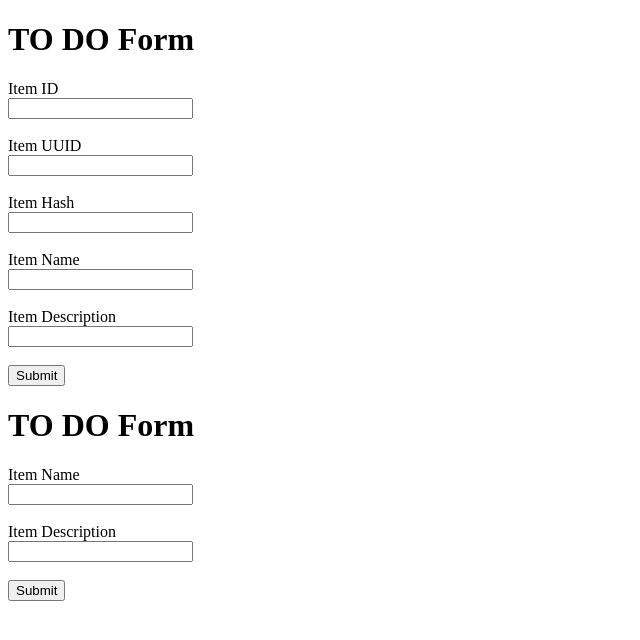
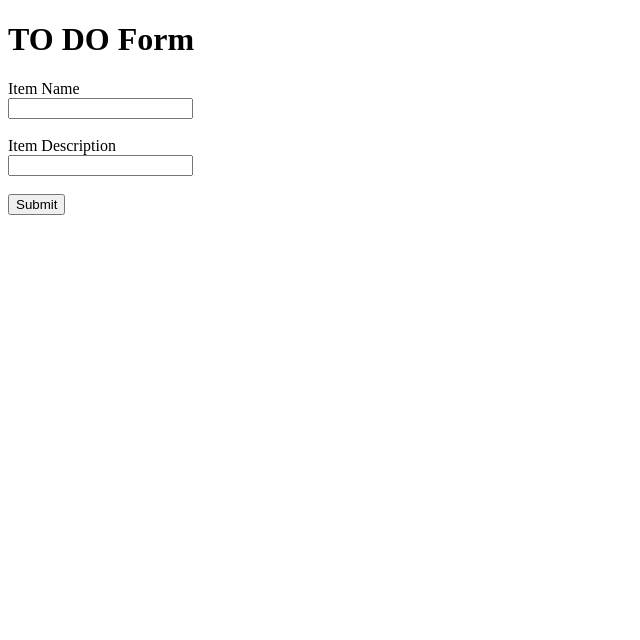
Before and after one commit to deeps-19/GithubAssignment1, a Flask app: page / in a window 1280 px wide. Shown: the top 640 px of the page, without its empty margins (0-640 px from the left). Run offline with Flask 3, Linux system fonts and the light colour scheme.

```diff
--- a/Frontend/templates/index.html
+++ b/Frontend/templates/index.html
@@ -12,15 +12,6 @@
 
 <form action="/submit" method="POST">
 
-<label>Item ID
-</label><br>
-<input type="text" name="itemId" required><br><br>
-<label>Item UUID
-</label><br>
-<input type="text" name="itemUuid" required><br><br>
-<label> Item Hash
-</label><br>
-<input type="text" name="itemHash" required><br><br>
 <label>Item Name</label><br>
 <input type="text" name="itemName" required><br><br>
 
@@ -33,28 +24,3 @@
 
 </body>
 </html>
-<!DOCTYPE html>
-<html lang="en">
-<head>
-<meta charset="UTF-8">
-<meta name="viewport" content="width=device-width, initial-scale=1.0">
-<title>TO DO Form</title>
-</head>
-
-<body>
-
-<h1>TO DO Form</h1>
-
-<form action="/submit" method="POST">
-<label>Item Name</label><br>
-<input type="text" name="itemName" required><br><br>
-
-<label>Item Description</label><br>
-<input type="text" name="itemDescription" required><br><br>
-
-<input type="submit" value="Submit">
-
-</form>
-
-</body>
-</html>
```
